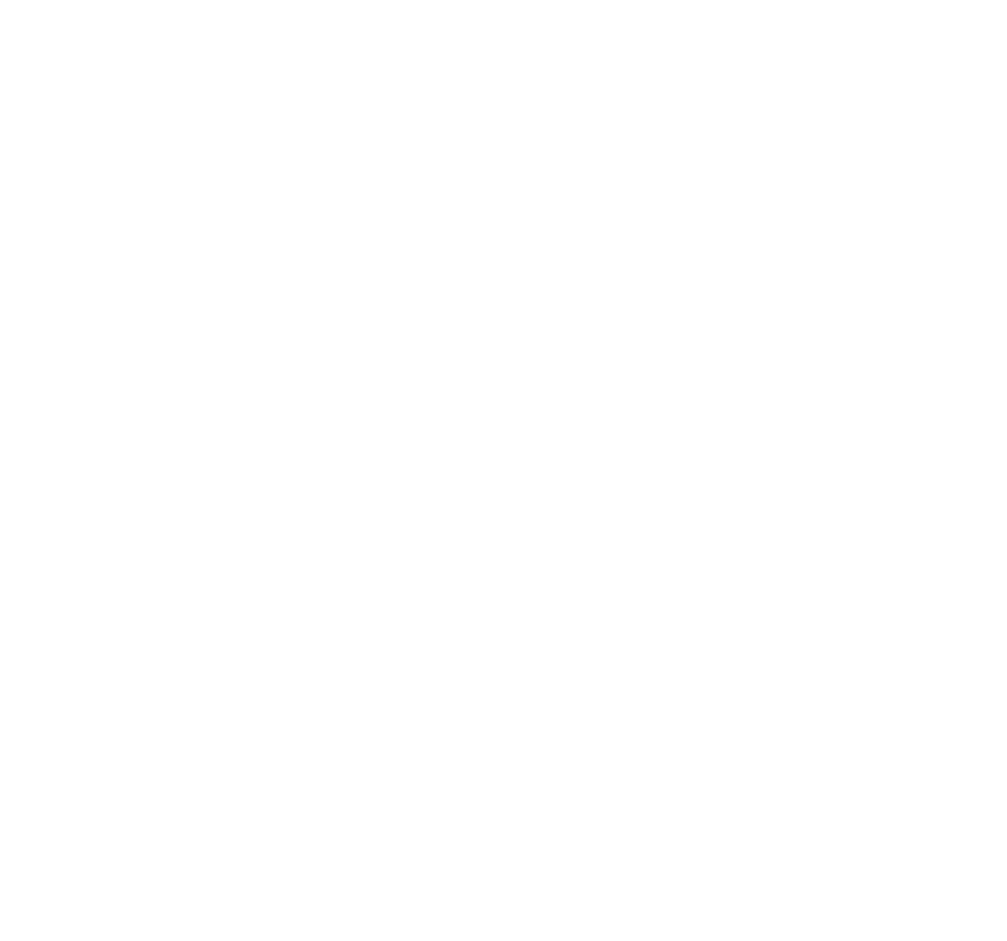
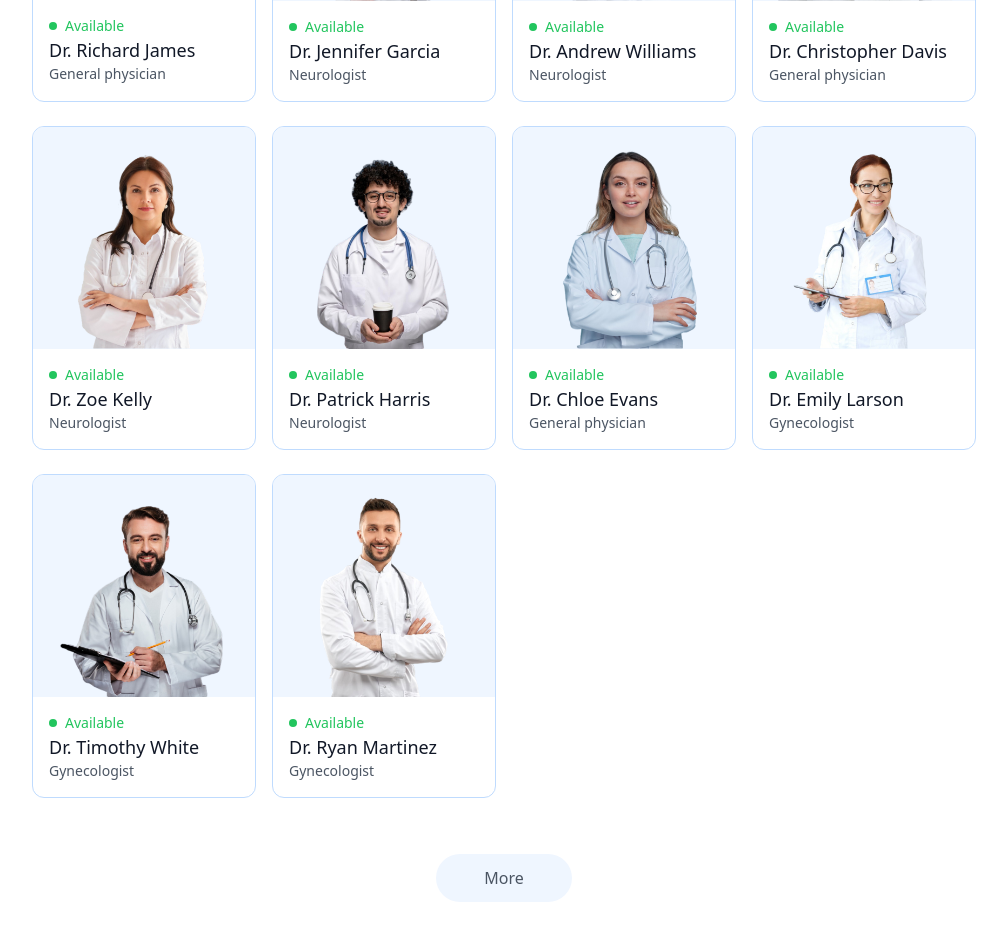
Before and after one commit to stefan-novakovic/prescripto, a React (Vite) app in the folder frontend/: page / in a window 1280 px wide. Shown: the part 1520-2461 px from the top of the page, without its empty margins (136-1143 px from the left). Before the commit the page ends 1105 px from the top, so only its background shows below. Built offline with nearby package versions, Linux system fonts and the light colour scheme.

Commit message:
TopDoctors section added; AppContext added; useAppContext hook added; smooth scroll implemented

```diff
--- a/frontend/index.html
+++ b/frontend/index.html
@@ -1,5 +1,5 @@
 <!doctype html>
-<html lang="en">
+<html lang="en" class="scroll-smooth">
    <head>
       <meta charset="UTF-8" />
       <link rel="icon" href="/favicon.ico" />
--- a/frontend/src/assets/assets.tsx
+++ b/frontend/src/assets/assets.tsx
@@ -93,7 +93,7 @@
    }
 ];
 
-type Doctor = {
+export type Doctor = {
    _id: string;
    name: string;
    image: string;
--- a/frontend/src/components/SpecialityMenu.tsx
+++ b/frontend/src/components/SpecialityMenu.tsx
@@ -8,7 +8,7 @@
          <p className="sm:w-1/3 text-center text-sm">
             Simply browse through our extensive list of trusted doctors, schedule your appointment hassle-free.
          </p>
-         <div className="flex sm:justify-center gap-4 pt-5 w-full overflow-scroll">
+         <div className="flex sm:justify-center gap-4 pt-5 w-full overflow-x-scroll">
             {specialityData.map((item, index) => (
                <Link
                   onClick={() => scrollTo(0, 0)}
--- /dev/null
+++ b/frontend/src/components/TopDoctors.tsx
@@ -0,0 +1,46 @@
+import { useNavigate, NavigateFunction } from 'react-router-dom';
+import useAppContext from '../hooks/useAppContext';
+
+const TopDoctors = () => {
+   const navigate: NavigateFunction = useNavigate();
+   const { doctors } = useAppContext();
+
+   return (
+      <section className="flex flex-col items-center gap-4 my-16 text-gray-900 md:mx-10">
+         <h1 className="text-3xl font-medium">Top Doctors to Book</h1>
+         <p className="sm:w-1/3 text-center text-sm">Simply browse through our extensive list of trusted doctors.</p>
+         <div className="w-full grid grid-cols-auto gap-4 pt-5 gap-y-6 px-3 sm:px-0">
+            {doctors
+               .sort((a, b) => (a.experience.split(' ')[0] > b.experience.split(' ')[0] ? -1 : 1))
+               .slice(0, 10)
+               .map((doctor, index) => (
+                  <div
+                     key={index}
+                     onClick={() => navigate(`/appointment/${doctor._id}`)}
+                     className="border border-blue-200 rounded-xl overflow-hidden cursor-pointer hover:translate-y-[-10px] transition-all duration-500"
+                  >
+                     <img className="bg-blue-50" src={doctor.image} alt="" />
+                     <div className="p-4">
+                        <div className="flex items-center gap-2 text-sm text-center text-green-500">
+                           <div className="w-2 h-2 bg-green-500 rounded-full" />
+                           <p>Available</p>
+                        </div>
+                        <p className="text-gray-900 text-lg font-medium">{doctor.name}</p>
+                        <p className="text-gray-600 text-sm">{doctor.speciality}</p>
+                     </div>
+                  </div>
+               ))}
+         </div>
+         <button
+            onClick={() => {
+               navigate('/doctors');
+               scrollTo(0, 0);
+            }}
+            className="bg-blue-50 text-gray-600 px-12 py-3 rounded-full mt-10"
+         >
+            More
+         </button>
+      </section>
+   );
+};
+export default TopDoctors;
--- /dev/null
+++ b/frontend/src/context/AppContext.tsx
@@ -0,0 +1,14 @@
+import { createContext, ReactNode } from 'react';
+import { doctors, Doctor } from '../assets/assets';
+
+type AppContextType = {
+   doctors: Doctor[];
+};
+
+export const AppContext = createContext<AppContextType>({ doctors: [] });
+
+const AppContextProvider = ({ children }: { children?: ReactNode | ReactNode[] }) => {
+   return <AppContext.Provider value={{ doctors }}>{children}</AppContext.Provider>;
+};
+
+export default AppContextProvider;
--- /dev/null
+++ b/frontend/src/hooks/useAppContext.tsx
@@ -0,0 +1,8 @@
+import { useContext } from 'react';
+import { AppContext } from '../context/AppContext';
+
+const useAppContext = () => {
+   return useContext(AppContext);
+};
+
+export default useAppContext;
--- a/frontend/src/main.tsx
+++ b/frontend/src/main.tsx
@@ -2,12 +2,15 @@
 import { createRoot } from 'react-dom/client';
 import { BrowserRouter as Router } from 'react-router-dom';
 import App from './App.tsx';
+import AppContextProvider from './context/AppContext.tsx';
 import './index.css';
 
 createRoot(document.getElementById('root')!).render(
    <StrictMode>
       <Router>
-         <App />
+         <AppContextProvider>
+            <App />
+         </AppContextProvider>
       </Router>
    </StrictMode>
 );
--- a/frontend/src/pages/Home.tsx
+++ b/frontend/src/pages/Home.tsx
@@ -1,11 +1,13 @@
 import Header from '../components/Header';
 import SpecialityMenu from '../components/SpecialityMenu';
+import TopDoctors from '../components/TopDoctors';
 
 const Home = () => {
    return (
       <div>
          <Header />
          <SpecialityMenu />
+         <TopDoctors />
       </div>
    );
 };
--- a/frontend/tailwind.config.js
+++ b/frontend/tailwind.config.js
@@ -5,6 +5,9 @@
       extend: {
          colors: {
             primary: '#5f6fff'
+         },
+         gridTemplateColumns: {
+            auto: 'repeat(auto-fill, minmax(200px, 1fr))'
          }
       }
    },
```
